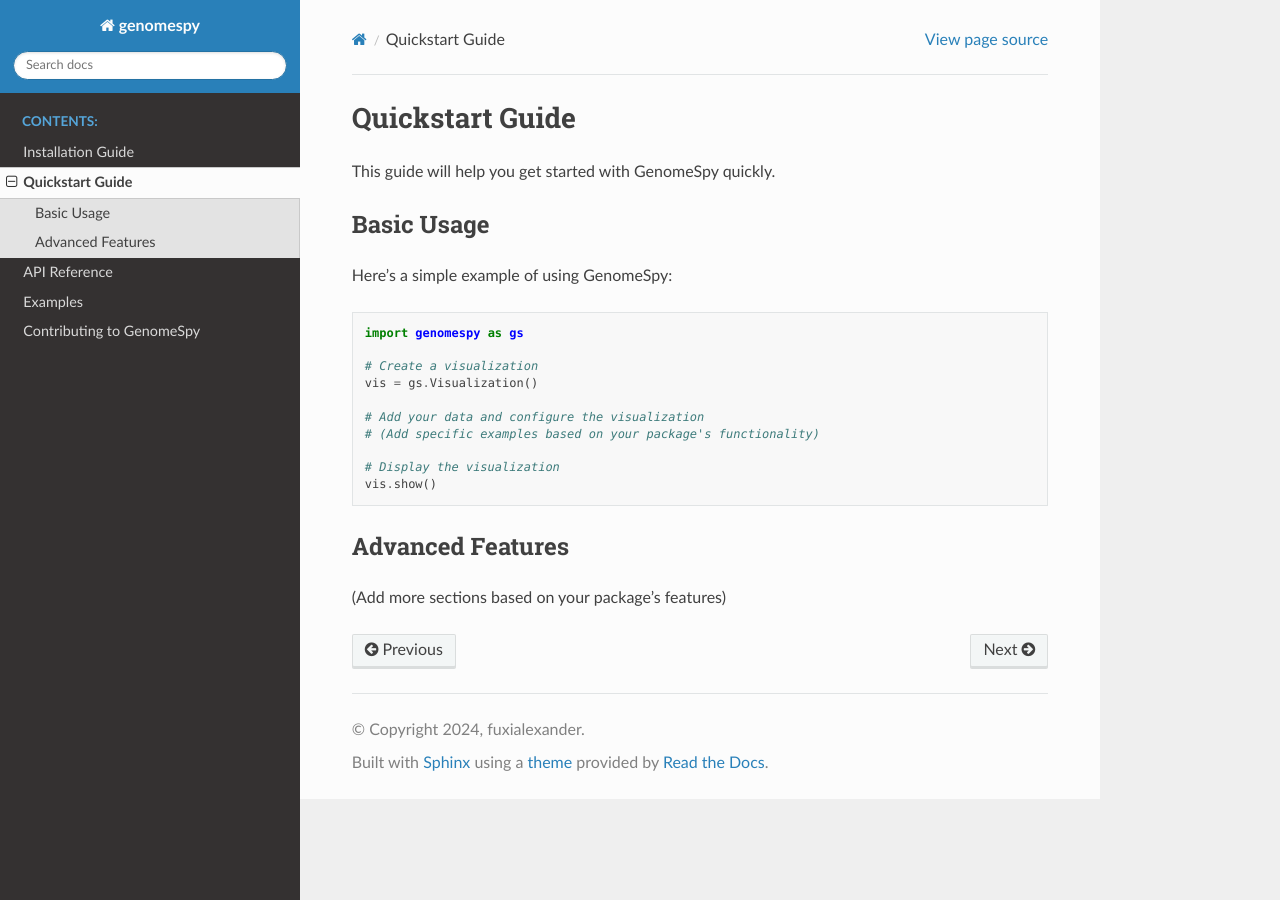
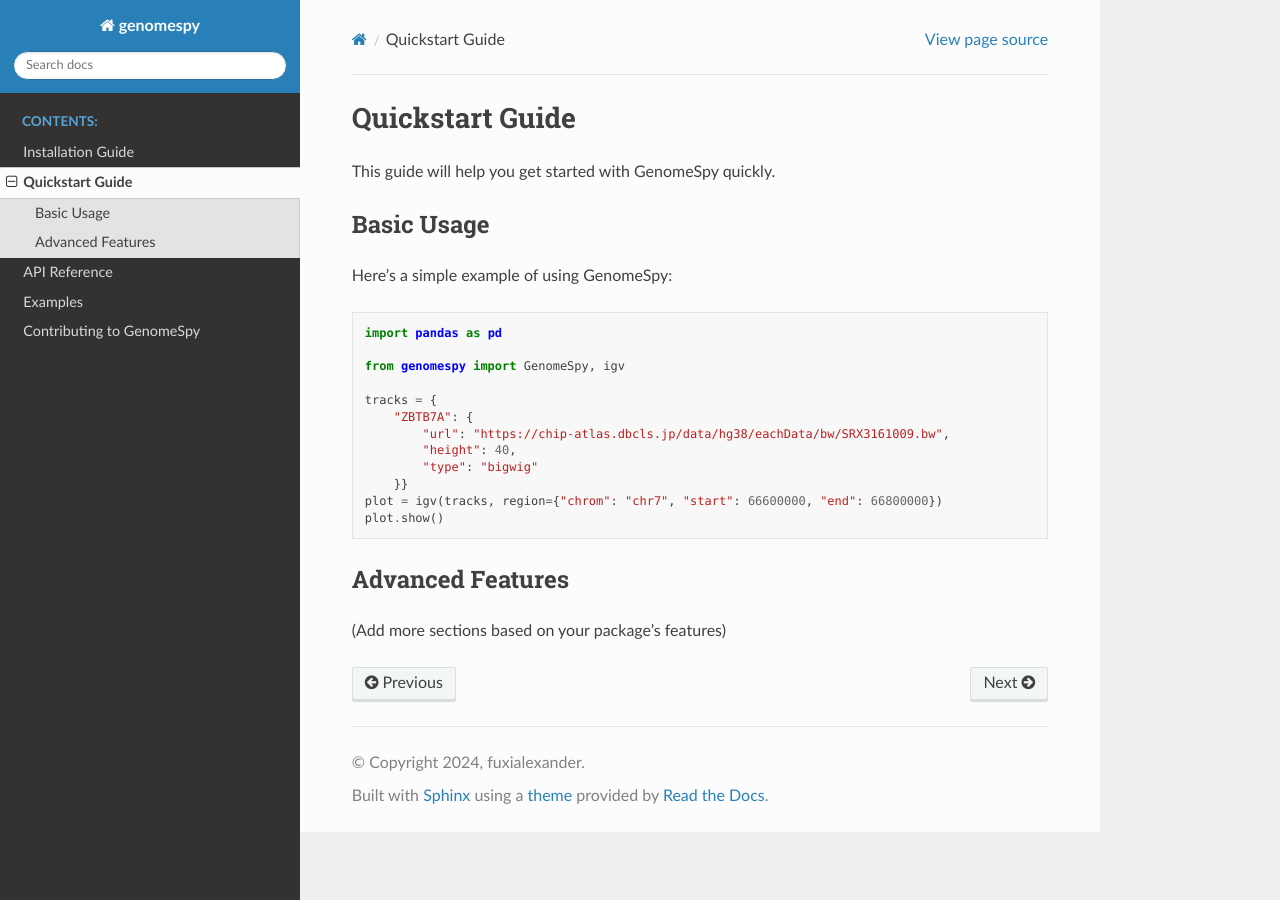
Before and after one commit to fuxialexander/genomespy, a Sphinx documentation site: the page built from docs/source/quickstart.rst, in a window 1280 px wide. Built offline with Sphinx 7.4.7 and the Read the Docs theme 3.1.0, drawn with Linux system fonts in a browser that asks for light colours.

Commit message:
update docs

```diff
--- a/docs/source/quickstart.rst
+++ b/docs/source/quickstart.rst
@@ -10,16 +10,18 @@
 
 .. code-block:: python
 
-    import genomespy as gs
+    import pandas as pd
 
-    # Create a visualization
-    vis = gs.Visualization()
+    from genomespy import GenomeSpy, igv
 
-    # Add your data and configure the visualization
-    # (Add specific examples based on your package's functionality)
-
-    # Display the visualization
-    vis.show()
+    tracks = {
+        "ZBTB7A": {
+            "url": "https://chip-atlas.dbcls.jp/data/hg38/eachData/bw/SRX3161009.bw",
+            "height": 40,
+            "type": "bigwig"
+        }}
+    plot = igv(tracks, region={"chrom": "chr7", "start": 66600000, "end": 66800000})
+    plot.show()
 
 Advanced Features
 ---------------
```
